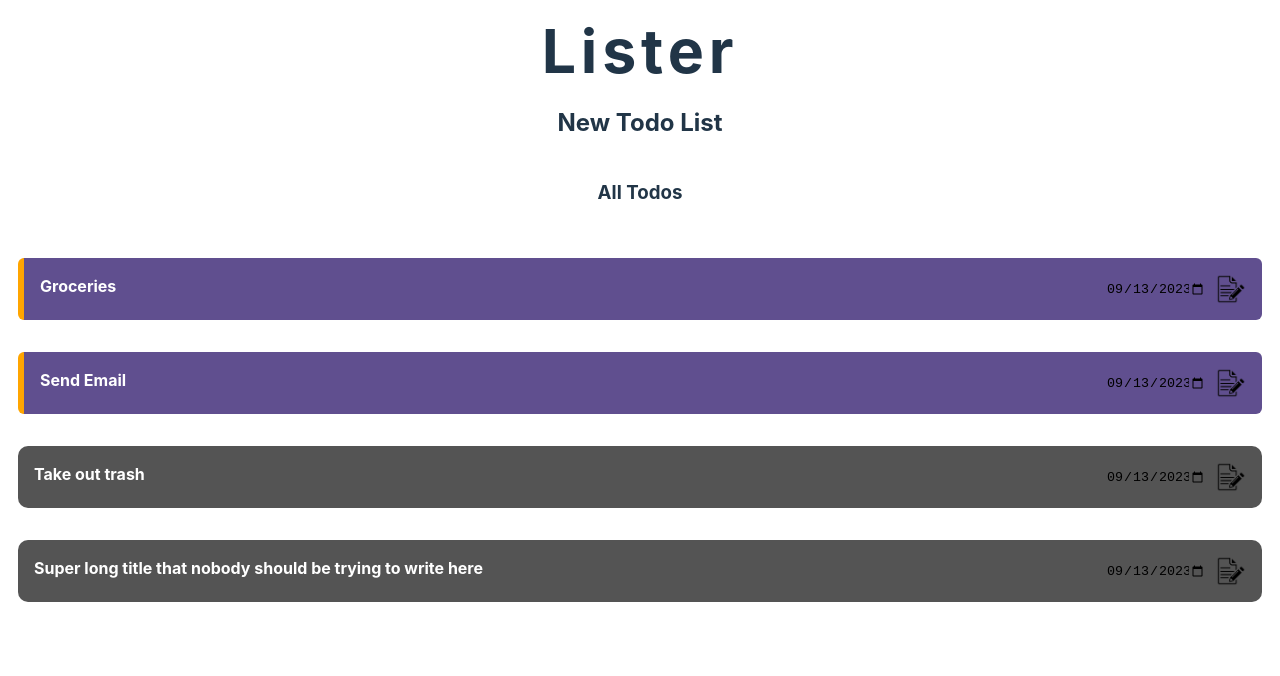
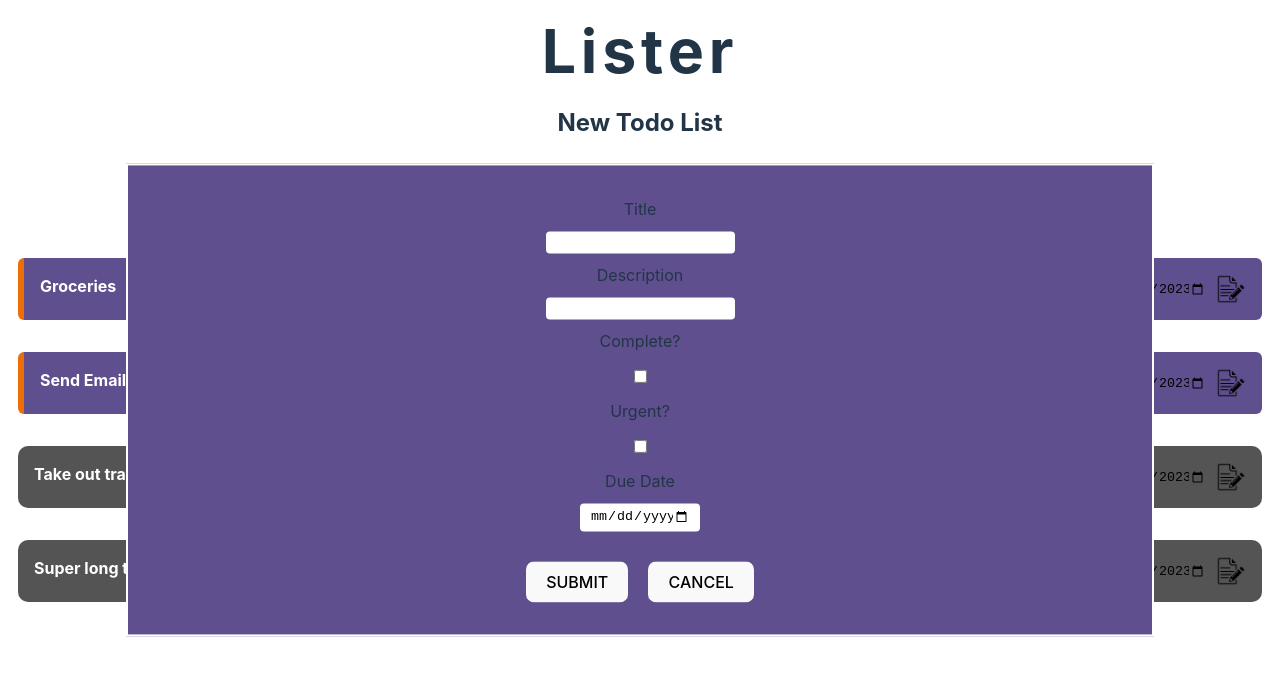
Before and after one commit to jeff-ramos-dev/react-todo-list, a React (Vite) app: page / in a window 1280 px wide. Shown: the top 676 px of the page. Built offline with nearby package versions, Linux system fonts and the light colour scheme.

Commit message:
Add edit form WIP

```diff
--- a/src/App.css
+++ b/src/App.css
@@ -116,7 +116,7 @@ li {
 }
 
 .urgent {
-  border-left: 6px solid orange;
+  border-left: 6px solid var(--accent-color);
   border-radius: 6px;
 }
 
@@ -131,3 +131,41 @@ li {
 .edit:hover {
   filter:invert(100%);
 }
+
+.editForm {
+  position: fixed;
+  top: 50%;
+  left: 50%;
+  width: 80%;
+  transform: translate(-50%, -50%);
+  display: flex;
+  flex-direction: column;
+  gap: 10px;
+  justify-content: center;
+  align-items: center;
+  padding: 2rem 0;
+  border: 2px solid white;
+  background-color: var(--todo-incomplete);
+}
+
+.editForm > input {
+  max-width: 90%;
+  border-radius: 4px;
+  border: none;
+  height: 20px;
+  padding-left: 10px;
+}
+
+.editDueDate {
+  width: 100px;
+  border: none;
+  padding: 4px 10px;
+  border-radius: 4px;
+  cursor: pointer;
+}
+
+.buttonContainer {
+  display: flex;
+  margin-top: 20px;
+  gap: 20px;
+}
--- a/src/App.tsx
+++ b/src/App.tsx
@@ -1,6 +1,7 @@
 import './App.css'
 import TodoGroup from './components/TodoGroup'
 import TodoGroupMenu from './components/TodoGroupMenu';
+import EditForm from './components/EditForm'
 import { User } from './classes'
 import { useState, useEffect } from 'react'
 
@@ -72,6 +73,7 @@ function App() {
         {isMenuVisible && <TodoGroupMenu handleClick={selectGroup}/>}
       </div>
       {currList ? <TodoGroup list={currList} filter={selectedGroup} /> : <p>No Todos</p>}
+      <EditForm />
     </>
   )
 }
--- /dev/null
+++ b/src/components/EditForm.tsx
@@ -0,0 +1,24 @@
+export default function EditForm() {
+    return (
+        <form className="editForm">
+            <label htmlFor="editTitle">Title</label>
+            <input type="text" name="editTitle" className="editTitle"/>
+            <label htmlFor="editDescription">Description</label>
+            <input type="textarea" name="editDescription" className="editDescription"/>
+            <label htmlFor="editComplete">Complete?</label>
+            <input type="checkbox" name="editComplete" className="editComplete"/>
+            <label htmlFor="editUrgent">Urgent?</label>
+            <input type="checkbox" name="editUrgent" className="editUrgent"/>
+            <label htmlFor="editDueDate">Due Date</label>
+            <input type="date" name="editDueDate" className="editDueDate"/>
+            <div className="buttonContainer">
+                <button type="button" className="submit" onClick={(e) => {
+                    console.log('submit');
+                }}>SUBMIT</button>
+                <button type="button" className="cancel" onClick={(e) => {
+                    console.log('cancel');
+                }}>CANCEL</button>
+            </div>
+        </form>
+    )
+}
--- a/src/components/Todo.tsx
+++ b/src/components/Todo.tsx
@@ -20,7 +20,10 @@ export default function TodoCard({ todo }: TodoCardProps) {
                 ${currCompleteStatus ? ' complete' : ''}`
             }
             key={todo.id}
-            onClick={() => {
+            onClick={(e) => {
+                const target = e.target as HTMLElement
+                console.log(target);
+                if (!target.classList.contains('todoContainer')) return
                 todo.complete = !todo.complete
                 setCurrCompleteStatus(todo.complete);
             }}
```
